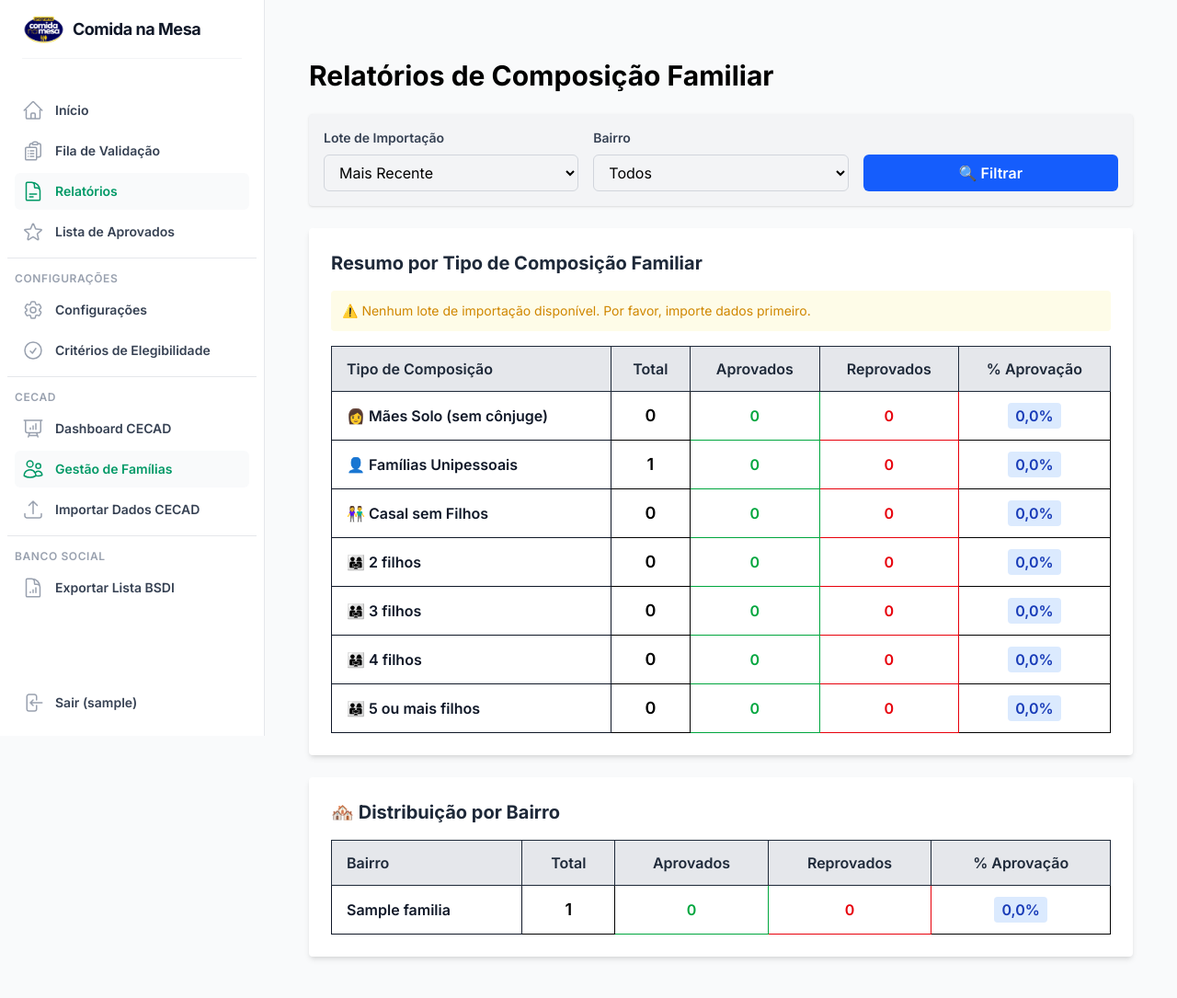
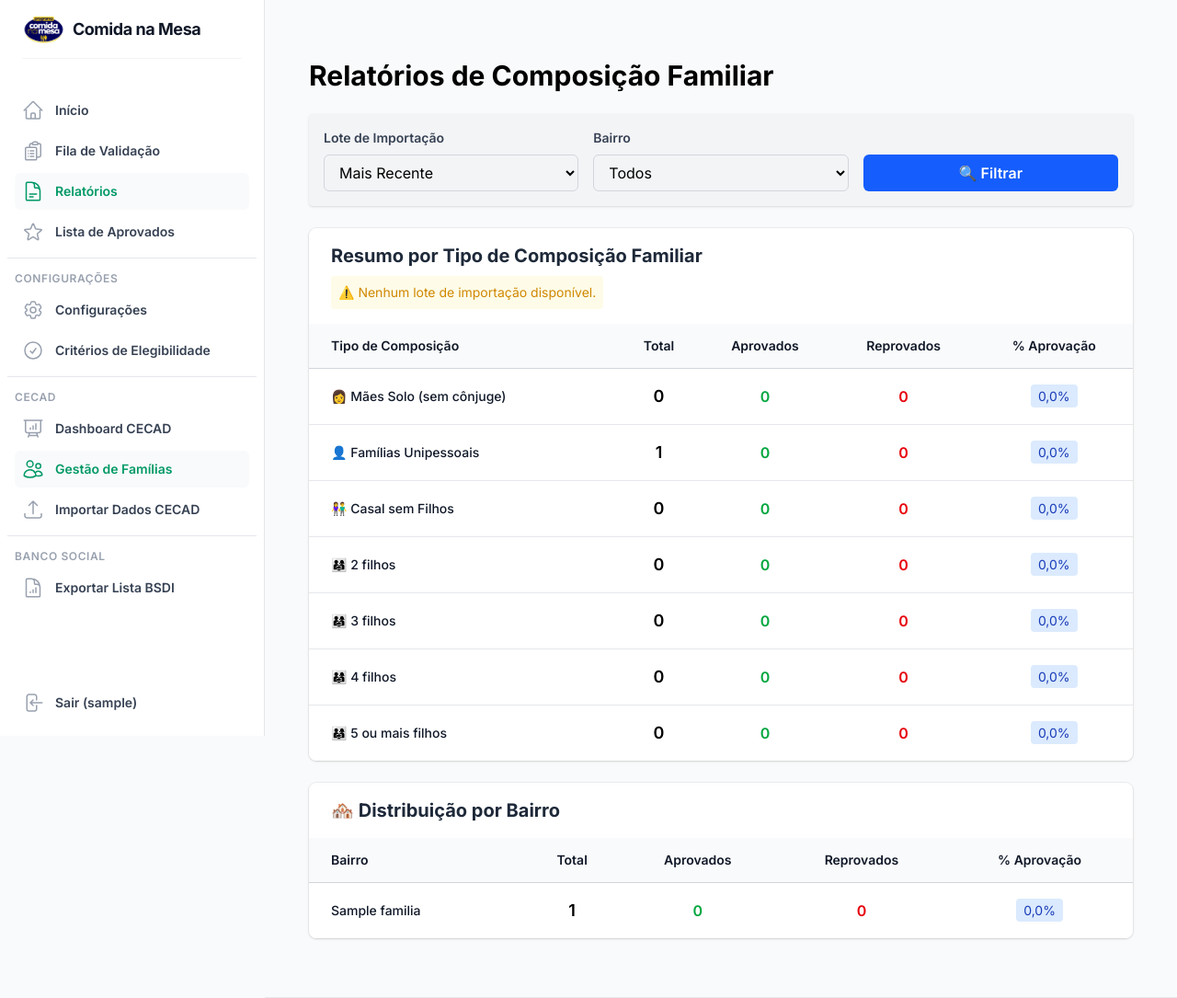
Before and after one commit to pmdonaines/comidanamesa, a Django app: page /relatorios/familias/ in a window 1280 px wide. Shown: the top 1085 px of the page at 92% size. Run offline with Django 5.2, Linux system fonts and the light colour scheme; a user stored in the database is signed in; tables that the repository leaves empty hold one stand-in row (values such as "Sample post"); style sheets or scripts are compiled from the project's sources; some libraries are stand-ins or nearby versions.

Commit message:
feat: Adiciona índice ao campo 'nom_localidade_fam' e 'status' na model 'Familia' e 'Validacao'; melhora a performance de consultas

```diff
--- a/apps/cecad/models.py
+++ b/apps/cecad/models.py
@@ -40,7 +40,7 @@ class Familia(models.Model):
     # Endereço
     nom_logradouro_fam = models.CharField("Logradouro", max_length=255, blank=True)
     num_logradouro_fam = models.CharField("Número", max_length=20, blank=True)
-    nom_localidade_fam = models.CharField("Bairro/Localidade", max_length=100, blank=True)
+    nom_localidade_fam = models.CharField("Bairro/Localidade", max_length=100, blank=True, db_index=True)
     num_cep_logradouro_fam = models.CharField("CEP", max_length=8, blank=True)
 
     created_at = models.DateTimeField(auto_now_add=True)
--- a/apps/core/models.py
+++ b/apps/core/models.py
@@ -119,7 +119,7 @@ class Validacao(models.Model):
 
     familia = models.ForeignKey(Familia, on_delete=models.CASCADE, related_name="validacoes")
     operador = models.ForeignKey(settings.AUTH_USER_MODEL, on_delete=models.SET_NULL, null=True, blank=True, related_name='validacoes_finalizadas')
-    status = models.CharField("Status", max_length=20, choices=STATUS_CHOICES, default='pendente')
+    status = models.CharField("Status", max_length=20, choices=STATUS_CHOICES, default='pendente', db_index=True)
     observacoes = models.TextField("Observações", blank=True)
     pontuacao_total = models.IntegerField("Pontuação Total", default=0)
     data_validacao = models.DateTimeField("Data da Validação", null=True, blank=True)
--- a/apps/core/templates/core/relatorios_familias.html
+++ b/apps/core/templates/core/relatorios_familias.html
@@ -41,84 +41,62 @@
     </div>
 
     <!-- Tabela de Relatórios -->
-    <div class="bg-white rounded shadow-md p-6 mb-6">
-        <h2 class="text-xl font-bold mb-4 text-gray-800">Resumo por Tipo de Composição Familiar</h2>
-
+    <div class="bg-white shadow-sm ring-1 ring-gray-900/5 sm:rounded-lg overflow-hidden mb-6">
+        <div class="px-6 py-4">
+            <h2 class="text-xl font-bold text-gray-800">Resumo por Tipo de Composição Familiar</h2>
             {% if import_batch_selecionado %}
-            <p class="text-sm text-gray-600 mb-4">
+                <p class="text-sm text-gray-600 mt-2">
                     📅 Dados de: <strong>{{ import_batch_selecionado.imported_at|date:"d/m/Y H:i" }}</strong>
-                {% if bairro_filtro %}
-                    | 📍 Bairro: <strong>{{ bairro_filtro }}</strong>
-                {% endif %}
+                    {% if bairro_filtro %} | 📍 Bairro: <strong>{{ bairro_filtro }}</strong>{% endif %}
                 </p>
             {% else %}
-            <p class="text-sm text-yellow-600 mb-4 bg-yellow-50 p-3 rounded">
-                ⚠️ Nenhum lote de importação disponível. Por favor, importe dados primeiro.
-            </p>
+                <p class="text-sm text-yellow-600 mt-2 bg-yellow-50 p-2 rounded inline-block">⚠️ Nenhum lote de importação disponível.</p>
             {% endif %}
+        </div>
 
         <div class="overflow-x-auto">
-            <table class="w-full border-collapse">
-                <thead class="bg-gray-200">
+            <table class="min-w-full divide-y divide-gray-300">
+                <thead class="bg-gray-50">
                     <tr>
-                        <th class="border px-4 py-3 text-left font-semibold text-gray-800">Tipo de Composição</th>
-                        <th class="border px-4 py-3 text-center font-semibold text-gray-800">Total</th>
-                        <th class="border px-4 py-3 text-center font-semibold text-gray-800">Aprovados</th>
-                        <th class="border px-4 py-3 text-center font-semibold text-gray-800">Reprovados</th>
-                        <th class="border px-4 py-3 text-center font-semibold text-gray-800">% Aprovação</th>
+                        <th scope="col" class="py-3.5 pl-4 pr-3 text-left text-sm font-semibold text-gray-900 sm:pl-6">Tipo de Composição</th>
+                        <th scope="col" class="px-3 py-3.5 text-center text-sm font-semibold text-gray-900">Total</th>
+                        <th scope="col" class="px-3 py-3.5 text-center text-sm font-semibold text-gray-900">Aprovados</th>
+                        <th scope="col" class="px-3 py-3.5 text-center text-sm font-semibold text-gray-900">Reprovados</th>
+                        <th scope="col" class="px-3 py-3.5 text-center text-sm font-semibold text-gray-900">% Aprovação</th>
                     </tr>
                 </thead>
-                <tbody>
-                    <!-- Mães Solo -->
-                    <tr class="hover:bg-gray-50 transition">
-                        <td class="border px-4 py-3 font-semibold text-gray-900">👩 Mães Solo (sem cônjuge)</td>
-                        <td class="border px-4 py-3 text-center text-lg font-semibold">{{ maes_solo.total }}</td>
-                        <td class="border px-4 py-3 text-center text-green-600 font-semibold">{{ maes_solo.aprovados }}</td>
-                        <td class="border px-4 py-3 text-center text-red-600 font-semibold">{{ maes_solo.reprovados }}</td>
-                        <td class="border px-4 py-3 text-center font-semibold">
-                            <span class="bg-blue-100 text-blue-800 px-2 py-1 rounded">{{ maes_solo.percentual_aprovacao|floatformat:1 }}%</span>
-                        </td>
+                <tbody class="divide-y divide-gray-200 bg-white">
+                    <tr>
+                        <td class="whitespace-nowrap py-4 pl-4 pr-3 text-sm font-medium text-gray-900 sm:pl-6">👩 Mães Solo (sem cônjuge)</td>
+                        <td class="whitespace-nowrap px-3 py-4 text-center text-lg font-semibold">{{ maes_solo.total }}</td>
+                        <td class="whitespace-nowrap px-3 py-4 text-center text-green-600 font-semibold">{{ maes_solo.aprovados }}</td>
+                        <td class="whitespace-nowrap px-3 py-4 text-center text-red-600 font-semibold">{{ maes_solo.reprovados }}</td>
+                        <td class="whitespace-nowrap px-3 py-4 text-center text-sm"><span class="bg-blue-100 text-blue-800 px-2 py-1 rounded">{{ maes_solo.percentual_aprovacao|floatformat:1 }}%</span></td>
                     </tr>
 
-                    <!-- Unipessoa -->
-                    <tr class="hover:bg-gray-50 transition">
-                        <td class="border px-4 py-3 font-semibold text-gray-900">👤 Famílias Unipessoais</td>
-                        <td class="border px-4 py-3 text-center text-lg font-semibold">{{ unipessoa.total }}</td>
-                        <td class="border px-4 py-3 text-center text-green-600 font-semibold">{{ unipessoa.aprovados }}</td>
-                        <td class="border px-4 py-3 text-center text-red-600 font-semibold">{{ unipessoa.reprovados }}</td>
-                        <td class="border px-4 py-3 text-center font-semibold">
-                            <span class="bg-blue-100 text-blue-800 px-2 py-1 rounded">{{ unipessoa.percentual_aprovacao|floatformat:1 }}%</span>
-                        </td>
+                    <tr>
+                        <td class="whitespace-nowrap py-4 pl-4 pr-3 text-sm font-medium text-gray-900 sm:pl-6">👤 Famílias Unipessoais</td>
+                        <td class="whitespace-nowrap px-3 py-4 text-center text-lg font-semibold">{{ unipessoa.total }}</td>
+                        <td class="whitespace-nowrap px-3 py-4 text-center text-green-600 font-semibold">{{ unipessoa.aprovados }}</td>
+                        <td class="whitespace-nowrap px-3 py-4 text-center text-red-600 font-semibold">{{ unipessoa.reprovados }}</td>
+                        <td class="whitespace-nowrap px-3 py-4 text-center text-sm"><span class="bg-blue-100 text-blue-800 px-2 py-1 rounded">{{ unipessoa.percentual_aprovacao|floatformat:1 }}%</span></td>
                     </tr>
 
-                    <!-- Casal sem Filho -->
-                    <tr class="hover:bg-gray-50 transition">
-                        <td class="border px-4 py-3 font-semibold text-gray-900">👫 Casal sem Filhos</td>
-                        <td class="border px-4 py-3 text-center text-lg font-semibold">{{ casal_sem_filho.total }}</td>
-                        <td class="border px-4 py-3 text-center text-green-600 font-semibold">{{ casal_sem_filho.aprovados }}</td>
-                        <td class="border px-4 py-3 text-center text-red-600 font-semibold">{{ casal_sem_filho.reprovados }}</td>
-                        <td class="border px-4 py-3 text-center font-semibold">
-                            <span class="bg-blue-100 text-blue-800 px-2 py-1 rounded">{{ casal_sem_filho.percentual_aprovacao|floatformat:1 }}%</span>
-                        </td>
+                    <tr>
+                        <td class="whitespace-nowrap py-4 pl-4 pr-3 text-sm font-medium text-gray-900 sm:pl-6">👫 Casal sem Filhos</td>
+                        <td class="whitespace-nowrap px-3 py-4 text-center text-lg font-semibold">{{ casal_sem_filho.total }}</td>
+                        <td class="whitespace-nowrap px-3 py-4 text-center text-green-600 font-semibold">{{ casal_sem_filho.aprovados }}</td>
+                        <td class="whitespace-nowrap px-3 py-4 text-center text-red-600 font-semibold">{{ casal_sem_filho.reprovados }}</td>
+                        <td class="whitespace-nowrap px-3 py-4 text-center text-sm"><span class="bg-blue-100 text-blue-800 px-2 py-1 rounded">{{ casal_sem_filho.percentual_aprovacao|floatformat:1 }}%</span></td>
                     </tr>
 
-                    <!-- Famílias com Filhos -->
                     {% for categoria, dados in filhos_quantitativos.items %}
-                    <tr class="hover:bg-gray-50 transition">
-                        <td class="border px-4 py-3 font-semibold text-gray-900">
-                            👨‍👩‍👧
-                            {% if categoria == "5+" %}
-                                5 ou mais filhos
-                            {% else %}
-                                {{ categoria }} filho{% if categoria != "1" %}s{% endif %}
-                            {% endif %}
-                        </td>
-                        <td class="border px-4 py-3 text-center text-lg font-semibold">{{ dados.total }}</td>
-                        <td class="border px-4 py-3 text-center text-green-600 font-semibold">{{ dados.aprovados }}</td>
-                        <td class="border px-4 py-3 text-center text-red-600 font-semibold">{{ dados.reprovados }}</td>
-                        <td class="border px-4 py-3 text-center font-semibold">
-                            <span class="bg-blue-100 text-blue-800 px-2 py-1 rounded">{{ dados.percentual_aprovacao|floatformat:1 }}%</span>
-                        </td>
+                    <tr>
+                        <td class="whitespace-nowrap py-4 pl-4 pr-3 text-sm font-medium text-gray-900 sm:pl-6">👨‍👩‍👧 {% if categoria == "5+" %}5 ou mais filhos{% else %}{{ categoria }} filho{% if categoria != "1" %}s{% endif %}{% endif %}</td>
+                        <td class="whitespace-nowrap px-3 py-4 text-center text-lg font-semibold">{{ dados.total }}</td>
+                        <td class="whitespace-nowrap px-3 py-4 text-center text-green-600 font-semibold">{{ dados.aprovados }}</td>
+                        <td class="whitespace-nowrap px-3 py-4 text-center text-red-600 font-semibold">{{ dados.reprovados }}</td>
+                        <td class="whitespace-nowrap px-3 py-4 text-center text-sm"><span class="bg-blue-100 text-blue-800 px-2 py-1 rounded">{{ dados.percentual_aprovacao|floatformat:1 }}%</span></td>
                     </tr>
                     {% endfor %}
                 </tbody>
@@ -140,31 +118,31 @@
     {% endif %}
 
     <!-- Tabela por Bairro -->
-    <div class="bg-white rounded shadow-md p-6">
-        <h2 class="text-xl font-bold mb-4 text-gray-800">🏘️ Distribuição por Bairro</h2>
+    <div class="bg-white shadow-sm ring-1 ring-gray-900/5 sm:rounded-lg overflow-hidden">
+        <div class="px-6 py-4">
+            <h2 class="text-xl font-bold text-gray-800">🏘️ Distribuição por Bairro</h2>
+        </div>
 
         {% if por_bairro %}
         <div class="overflow-x-auto">
-                <table class="w-full border-collapse">
-                    <thead class="bg-gray-200">
+            <table class="min-w-full divide-y divide-gray-300">
+                <thead class="bg-gray-50">
                     <tr>
-                            <th class="border px-4 py-3 text-left font-semibold text-gray-800">Bairro</th>
-                            <th class="border px-4 py-3 text-center font-semibold text-gray-800">Total</th>
-                            <th class="border px-4 py-3 text-center font-semibold text-gray-800">Aprovados</th>
-                            <th class="border px-4 py-3 text-center font-semibold text-gray-800">Reprovados</th>
-                            <th class="border px-4 py-3 text-center font-semibold text-gray-800">% Aprovação</th>
+                        <th scope="col" class="py-3.5 pl-4 pr-3 text-left text-sm font-semibold text-gray-900 sm:pl-6">Bairro</th>
+                        <th scope="col" class="px-3 py-3.5 text-center text-sm font-semibold text-gray-900">Total</th>
+                        <th scope="col" class="px-3 py-3.5 text-center text-sm font-semibold text-gray-900">Aprovados</th>
+                        <th scope="col" class="px-3 py-3.5 text-center text-sm font-semibold text-gray-900">Reprovados</th>
+                        <th scope="col" class="px-3 py-3.5 text-center text-sm font-semibold text-gray-900">% Aprovação</th>
                     </tr>
                 </thead>
-                    <tbody>
+                <tbody class="divide-y divide-gray-200 bg-white">
                     {% for bairro, dados in por_bairro.items %}
-                        <tr class="hover:bg-gray-50 transition">
-                            <td class="border px-4 py-3 font-semibold text-gray-900">{{ bairro|default:"Sem Bairro" }}</td>
-                            <td class="border px-4 py-3 text-center text-lg font-semibold">{{ dados.total }}</td>
-                            <td class="border px-4 py-3 text-center text-green-600 font-semibold">{{ dados.aprovados }}</td>
-                            <td class="border px-4 py-3 text-center text-red-600 font-semibold">{{ dados.reprovados }}</td>
-                            <td class="border px-4 py-3 text-center font-semibold">
-                                <span class="bg-blue-100 text-blue-800 px-2 py-1 rounded">{{ dados.percentual_aprovacao|floatformat:1 }}%</span>
-                            </td>
+                    <tr>
+                        <td class="whitespace-nowrap py-4 pl-4 pr-3 text-sm font-medium text-gray-900 sm:pl-6">{{ bairro|default:"Sem Bairro" }}</td>
+                        <td class="whitespace-nowrap px-3 py-4 text-center text-lg font-semibold">{{ dados.total }}</td>
+                        <td class="whitespace-nowrap px-3 py-4 text-center text-green-600 font-semibold">{{ dados.aprovados }}</td>
+                        <td class="whitespace-nowrap px-3 py-4 text-center text-red-600 font-semibold">{{ dados.reprovados }}</td>
+                        <td class="whitespace-nowrap px-3 py-4 text-center text-sm"><span class="bg-blue-100 text-blue-800 px-2 py-1 rounded">{{ dados.percentual_aprovacao|floatformat:1 }}%</span></td>
                     </tr>
                     {% endfor %}
                 </tbody>
```
Also changed, not shown: apps/core/services/familia_stats.py (+75 -45 lines). Lines whose indentation alone changed are shown as unchanged.
